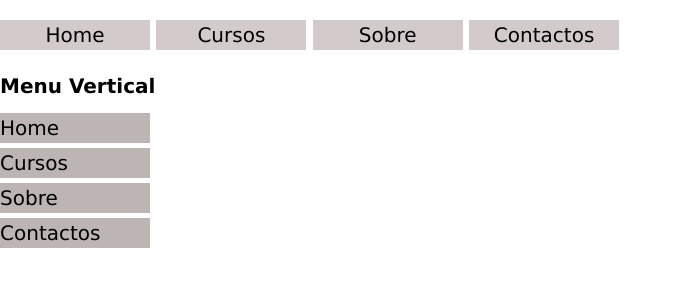
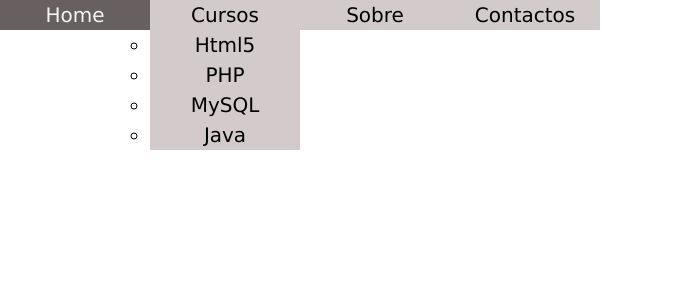
Before and after one commit to FilipeMGaspar/Curso_HTML5_e_CSS3_FSN_2016, a PHP site: page / in a window 1280 px wide. Shown: the top 300 px of the page, without its empty margins (0-682 px from the left). Run offline with PHP 8.4, Linux system fonts and the light colour scheme.

Commit message:
Aula16 - Menus - Parte 1

```diff
--- a/Aula16/css/estilo.css
+++ b/Aula16/css/estilo.css
@@ -4,8 +4,6 @@
     font-family: Verdana, Geneva, Tahoma, sans-serif;
     font-size: 15pt;
 }
-
-
 
 /*Menu Horizontal */
 ul.horizontal{
@@ -18,8 +16,8 @@
     height: 30px;
     line-height: 30px;
     cursor: pointer;
-    display: inline-block;
-    /*float: left; */
+    /*display: inline-block;*/
+    float: left;
     text-align: center;
 }
 
@@ -29,6 +27,7 @@
 }
 
 /* Menu Vertical*/
+/*
 ul{
 
     list-style-type: none;
@@ -42,4 +41,4 @@
     margin-top: 5px;
     line-height: 30px;
     cursor: pointer;
-}
+}*/
--- a/Aula16/index.html
+++ b/Aula16/index.html
@@ -12,17 +12,24 @@
 <body>
     <ul class="horizontal">
         <li>Home</li>
-        <li>Cursos</li>
+        <li>Cursos
+            <ul>
+                <li>Html5</li>
+                <li>PHP</li>
+                <li>MySQL</li>
+                <li>Java</li>
+            </ul>
+        </li>
         <li>Sobre</li>
         <li>Contactos</li>
     </ul>
-    <br>
+    <!-- <br>
     <h2>Menu Vertical</h2>
     <ul>
         <li>Home</li>
         <li>Cursos</li>
         <li>Sobre</li>
         <li>Contactos</li>
-    </ul>
+    </ul> -->
 </body>
 </html>
```
